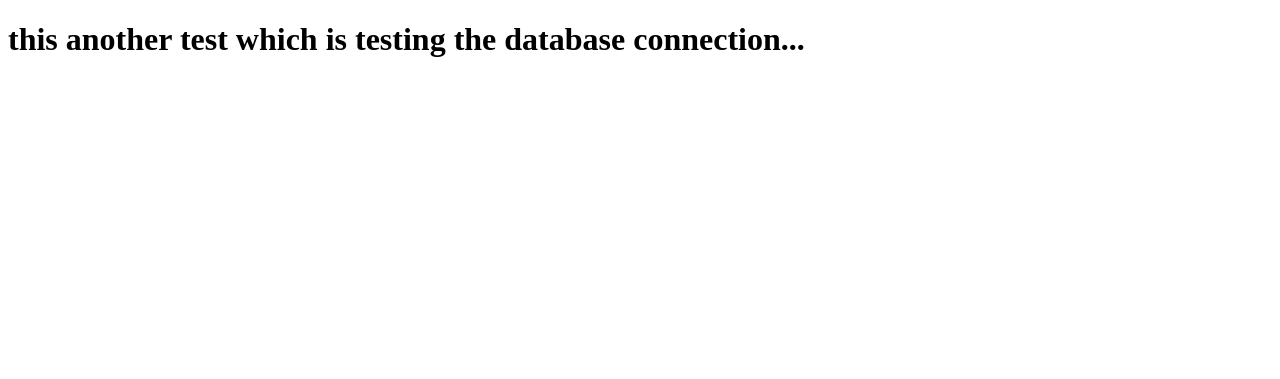
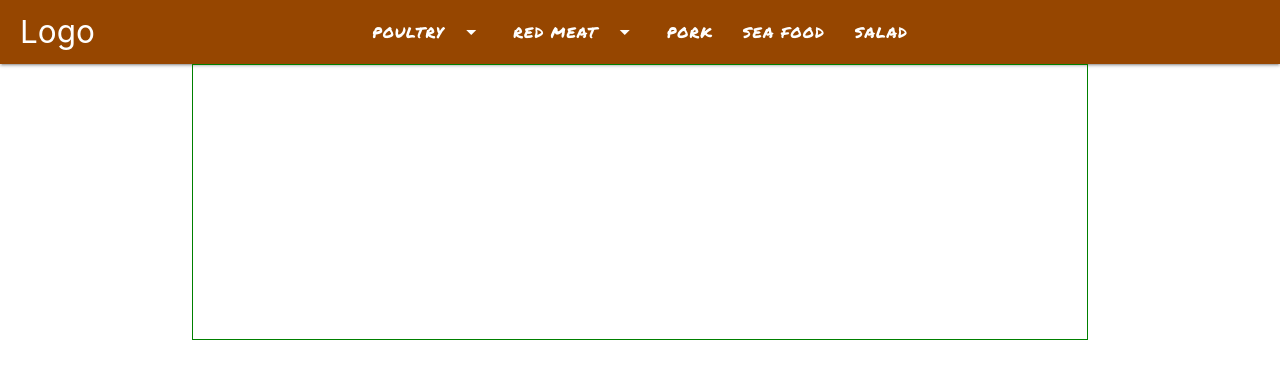
Before and after one commit to rimantascode/MS3-cookbook, a Flask app: page / in a window 1280 px wide. Shown: the top 379 px of the page. Run offline with Flask 2, Linux system fonts and the light colour scheme; data that the repository does not hold is empty; some libraries are stand-ins or nearby versions.

Commit message:
created navbar and starred to structure index.html which is going to be the main/home page

```diff
--- a/app.py
+++ b/app.py
@@ -14,7 +14,7 @@ mongo = PyMongo(app)
 @app.route('/index')
 def get_tasks():
     return render_template("index.html",
-                           recipe=mongo.db.recipe.find())
+                           recipe=mongo.db.difficulty.find())
 
 
 if __name__ == '__main__':
--- /dev/null
+++ b/static/css/style.css
@@ -0,0 +1,34 @@
+@import url("https://fonts.googleapis.com/css2?family=Permanent+Marker&family=Roboto:ital,wght@0,100;0,300;0,400;0,500;0,700;0,900;1,100;1,300;1,400;1,500;1,700;1,900&display=swap");
+/*
+font-family: "Permanent Marker", cursive;
+font-family: "Roboto", sans-serif;
+*/
+.my-nav {
+  background-color: #964600;
+  text-align: center;
+}
+.brand-logo {
+  position: absolute;
+  left: 20px;
+}
+.centered {
+  justify-content: center;
+  display: flex;
+}
+.nav-links {
+  max-width: 15%;
+  background-color: #964600;
+  font-family: "Permanent Marker", cursive;
+  color: #f7f7f7;
+  letter-spacing: 1px;
+}
+.nav-link-for-dropdown {
+  width: auto;
+  font-family: "Permanent Marker", cursive;
+  color: #f7f7f7;
+  letter-spacing: 1px;
+}
+.picture-area {
+  border: 1px solid green;
+  height: 30vh;
+}
--- a/templates/base.html
+++ b/templates/base.html
@@ -3,10 +3,95 @@
   <head>
     <meta charset="UTF-8" />
     <meta name="viewport" content="width=device-width, initial-scale=1.0" />
+    <link
+      href="https://fonts.googleapis.com/icon?family=Material+Icons"
+      rel="stylesheet"
+    />
+    <link
+      rel="stylesheet"
+      href="{{url_for('static', filename='css/style.css')}}"
+      type="text/css"
+    />
+    <link
+      rel="stylesheet"
+      href="https://cdnjs.cloudflare.com/ajax/libs/materialize/1.0.0/css/materialize.min.css"
+    />
+    <script src="https://ajax.googleapis.com/ajax/libs/jquery/3.5.1/jquery.min.js"></script>
     <title>Document</title>
   </head>
 
   <body>
+    <!--This NAVBAR is for the bigger screens-->
+    <nav>
+      <div class="nav-wrapper my-nav">
+        <a href="#!" class="brand-logo">Logo</a>
+        <a href="#" data-target="mobile-demo" class="sidenav-trigger"
+          ><i class="material-icons">menu</i></a
+        >
+        <ul class="centered hide-on-med-and-down">
+          <li class="nav-links dropdown-trigger" data-target="dropdown1">
+            <a href="#"
+              >POULTRY<i class="material-icons right">arrow_drop_down</i></a
+            >
+          </li>
+          <li class="nav-links">
+            <a class="dropdown-trigger" href="#!" data-target="dropdown4"
+              >RED MEAT<i class="material-icons right">arrow_drop_down</i></a
+            >
+          </li>
+          <li class="nav-links"><a href="#">PORK</a></li>
+          <li class="nav-links"><a href="#">SEA FOOD</a></li>
+          <li class="nav-links"><a href="#">SALAD</a></li>
+        </ul>
+      </div>
+    </nav>
+    <!--This peace navbar peace is for smaller secreens -->
+    <ul class="sidenav" id="mobile-demo">
+      <li>
+        <a class="dropdown-trigger" href="#!" data-target="dropdown2"
+          >POULTRY<i class="material-icons right">arrow_drop_down</i></a
+        >
+      </li>
+      <li>
+        <a class="dropdown-trigger" href="#!" data-target="dropdown3"
+          >RED MEAT<i class="material-icons right">arrow_drop_down</i></a
+        >
+      </li>
+      <li><a href="collapsible.html">PORK</a></li>
+      <li><a href="mobile.html">SEA FOOD</a></li>
+      <li><a href="mobile.html">SALAD</a></li>
+    </ul>
+    <ul id="dropdown1" class="dropdown-content">
+      <li class="nav-link-for-dropdown"><a href="#!">Chicken</a></li>
+      <li class="nav-link-for-dropdown"><a href="#!">Turkey</a></li>
+      <li class="divider"></li>
+      <li class="nav-link-for-dropdown"><a href="#!">Duck</a></li>
+    </ul>
+    <ul id="dropdown2" class="dropdown-content">
+      <li class="nav-link-for-dropdown"><a href="#!">Chicken</a></li>
+      <li class="nav-link-for-dropdown"><a href="#!">Turkey</a></li>
+      <li class="divider"></li>
+      <li class="nav-link-for-dropdown"><a href="#!">Duck</a></li>
+    </ul>
+    <ul id="dropdown3" class="dropdown-content">
+      <li class="nav-link-for-dropdown"><a href="#!">Lamb</a></li>
+      <li class="nav-link-for-dropdown"><a href="#!">Beef</a></li>
+      <li class="divider"></li>
+      <li class="nav-link-for-dropdown"><a href="#!">Duck</a></li>
+    </ul>
+    <ul id="dropdown4" class="dropdown-content">
+      <li class="nav-link-for-dropdown"><a href="#!">Lamb</a></li>
+      <li class="nav-link-for-dropdown"><a href="#!">Beef</a></li>
+      <li class="divider"></li>
+      <li class="nav-link-for-dropdown"><a href="#!">Duck</a></li>
+    </ul>
     {% block content %} {% endblock %}
+    <script>
+      $(document).ready(function () {
+        $(".sidenav").sidenav();
+        $(".dropdown-trigger").dropdown();
+      });
+    </script>
+    <script src="https://cdnjs.cloudflare.com/ajax/libs/materialize/1.0.0/js/materialize.min.js"></script>
   </body>
 </html>
--- a/templates/index.html
+++ b/templates/index.html
@@ -1,4 +1,4 @@
 {% extends 'base.html'%} {% block content %}
-<h1>this another test which is testing the database connection...</h1>
+<div class="container picture-area"></div>
 {%for ingrediants in recipe %}
-<img src="{{ingrediants.picture_url}}" />{%endfor%} {%endblock%}
+<img src="{{ingrediants.picture_url}}" />{{ingrediants}}{%endfor%} {%endblock%}
```
